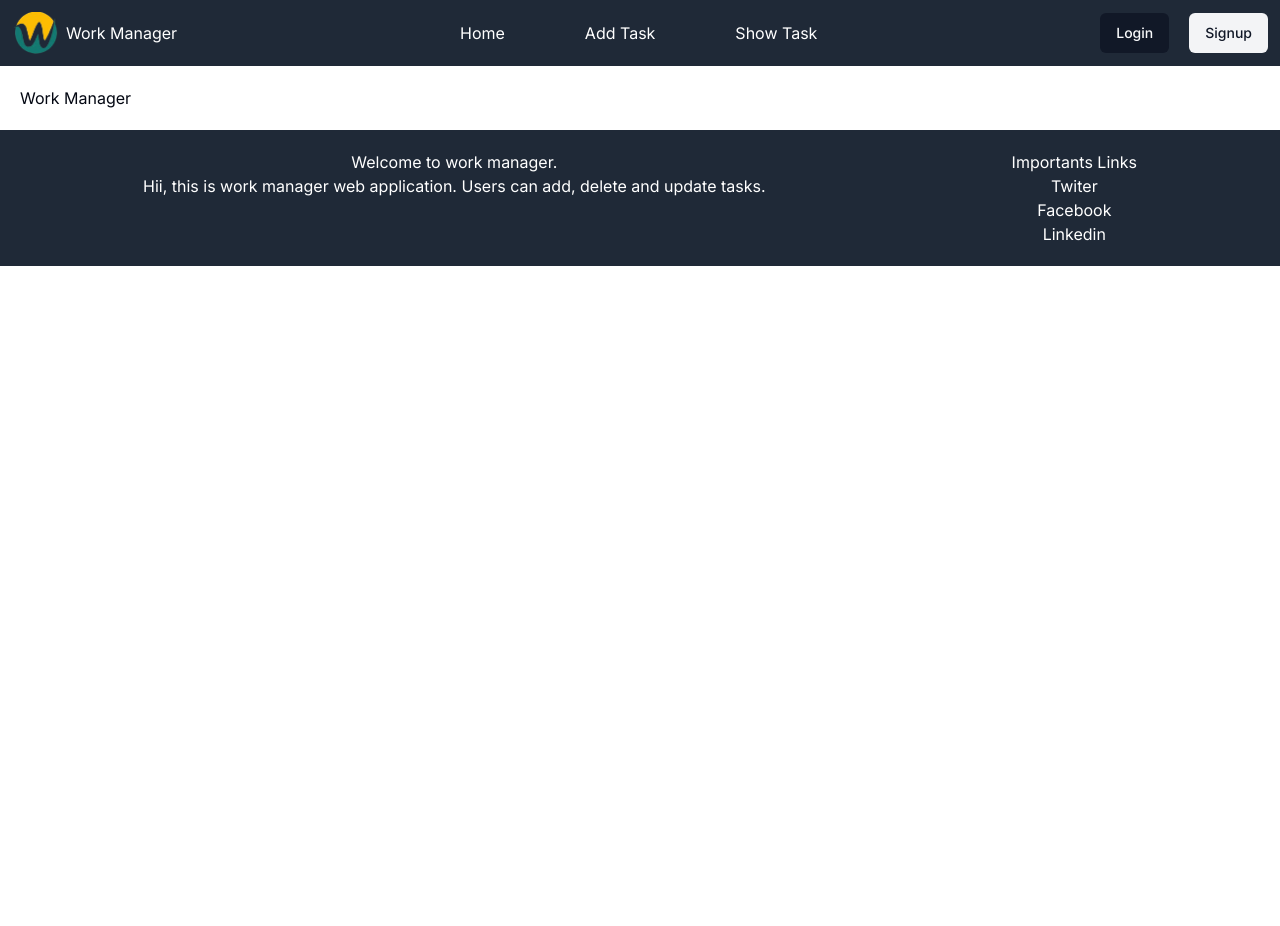
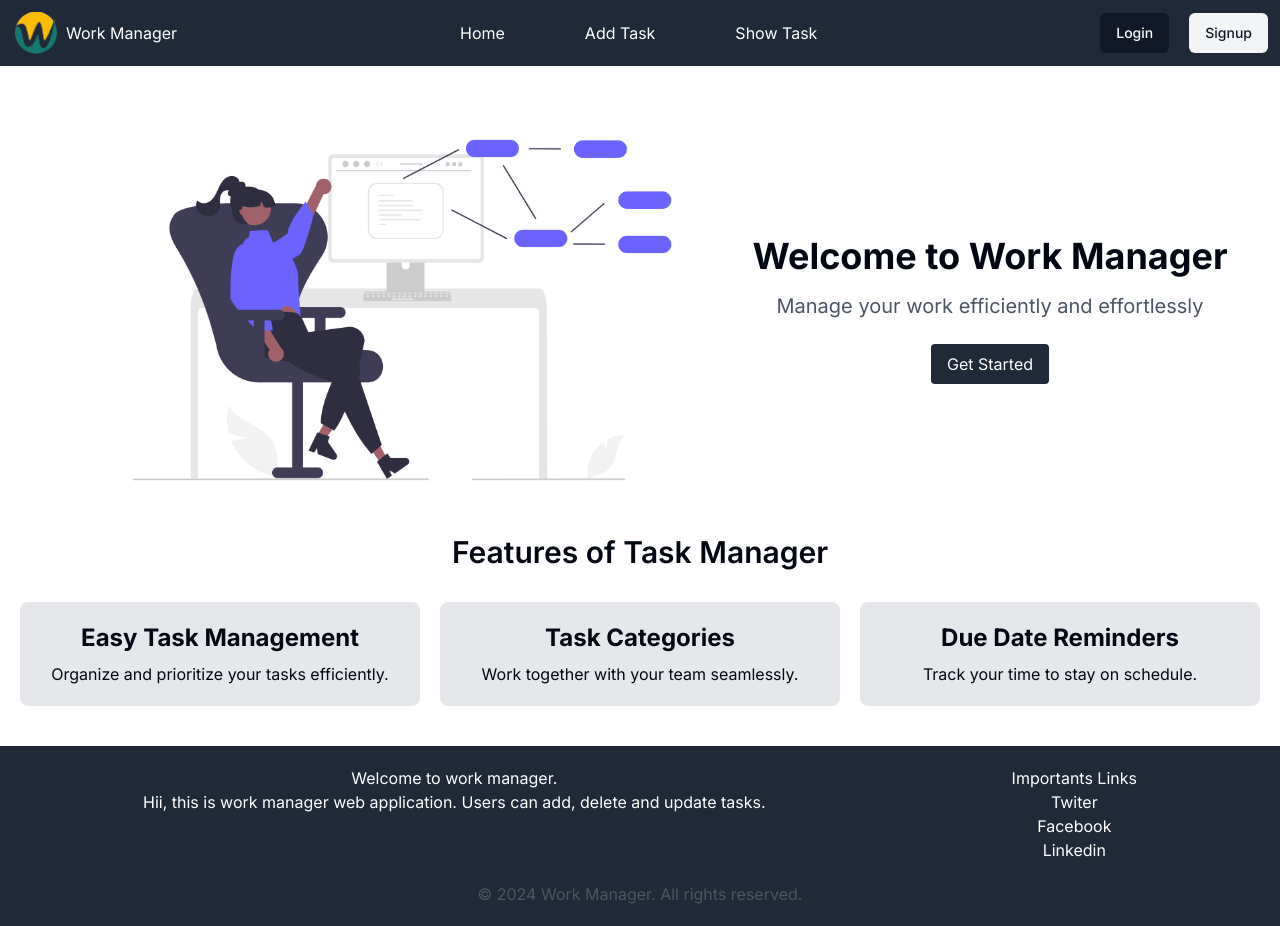
Before and after one commit to vipinpundir/work-manager, a Next.js app: page / in a window 1280 px wide. Before the commit the page ends 800 px from the top, so only its background shows below. Built offline with nearby package versions, Linux system fonts and the light colour scheme; no server answers.

Commit message:
Create home page UI

```diff
--- a/src/app/layout.tsx
+++ b/src/app/layout.tsx
@@ -9,8 +9,8 @@ import { UserProvider } from "@/context/userContext";
 const inter = Inter({ subsets: ["latin"] });
 
 export const metadata: Metadata = {
-  title: "Create Next App",
-  description: "Generated by create next app",
+  title: "Work Manager",
+  description: "Manage your work efficiently with Work Manager",
 };
 
 export default function RootLayout({
--- a/src/app/page.tsx
+++ b/src/app/page.tsx
@@ -1,8 +1,42 @@
-
+import Image from "next/image";
+import Link from "next/link";
+import managerImage from '@/assets/manager.png'
 export default function Home() {
   return (
     <section className="">
-      <h1>Work Manager</h1>
+      <div className="mx-auto">
+        <header className="flex flex-col-reverse items-center justify-center md:flex-row">
+          <div className=''>
+            <Image priority={true} src={managerImage} alt='Task Image' width={700} height={500} />
+          </div>
+          <div className="text-center">
+            <h1 className="text-4xl font-bold mb-4">Welcome to Work Manager</h1>
+            <p className="text-xl text-gray-600 mb-6">
+              Manage your work efficiently and effortlessly
+            </p>
+            <Link href="/add-task" > <button className="bg-gray-800 text-white py-2 px-4 rounded transition duration-300">
+              Get Started
+            </button> </Link>
+          </div>
+        </header>
+        <section className="text-center mb-5">
+          <h2 className="text-3xl font-semibold mb-8">Features of Task Manager</h2>
+          <div className="flex justify-evenly gap-5 flex-wrap md:flex-nowrap">
+            <div className="w-full p-2 md:p-5 rounded-lg bg-gray-200 ">
+              <h3 className="text-2xl font-bold mb-2">Easy Task Management</h3>
+              <p>Organize and prioritize your tasks efficiently.</p>
+            </div>
+            <div className="w-full p-2 md:p-5 rounded-lg bg-gray-200 ">
+              <h3 className="text-2xl font-bold mb-2">Task Categories</h3>
+              <p>Work together with your team seamlessly.</p>
+            </div>
+            <div className="w-full p-2 md:p-5 rounded-lg bg-gray-200 ">
+              <h3 className="text-2xl font-bold mb-2">Due Date Reminders</h3>
+              <p>Track your time to stay on schedule.</p>
+            </div>
+          </div>
+        </section>
+      </div>
     </section>
   );
 }
--- a/src/components/Footer.tsx
+++ b/src/components/Footer.tsx
@@ -2,7 +2,8 @@ import React from 'react'
 
 const Footer = () => {
     return (
-        <footer className='flex text-white justify-around text-center p-5 bg-gray-800'>
+        <footer className=' bg-gray-800'>
+            <div className='flex text-white justify-around text-center p-5'>
                 <div className="footer-details">
                     <h1>Welcome to work manager.</h1>
                     <p>Hii, this is work manager web application. Users can add, delete and update tasks.</p>
@@ -15,6 +16,10 @@ const Footer = () => {
                         <li>Linkedin</li>
                     </ol>
                 </div>
+            </div>
+            <div className="text-center pb-5">
+                <p className="text-gray-600">&copy; 2024 Work Manager. All rights reserved.</p>
+            </div>
         </footer>
     )
 }
```
Also changed, not shown: src/assets/manager.png (added). Lines whose indentation alone changed are shown as unchanged.
